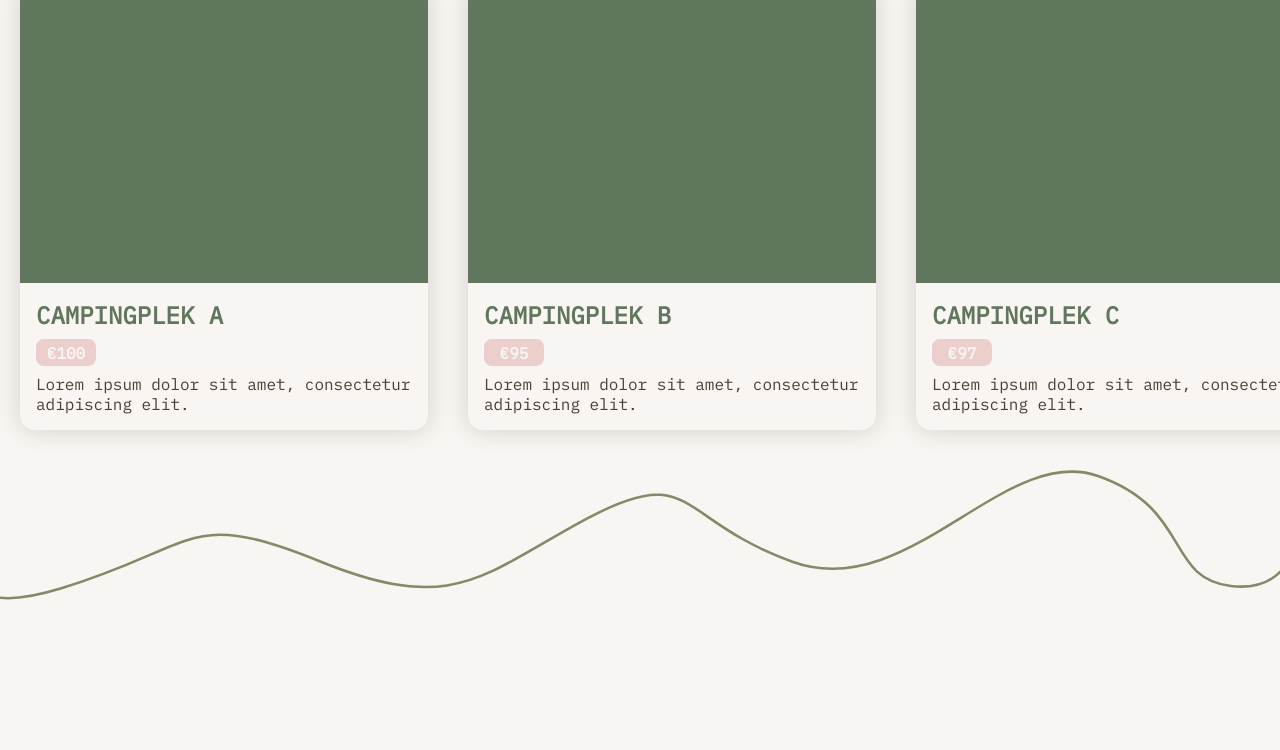
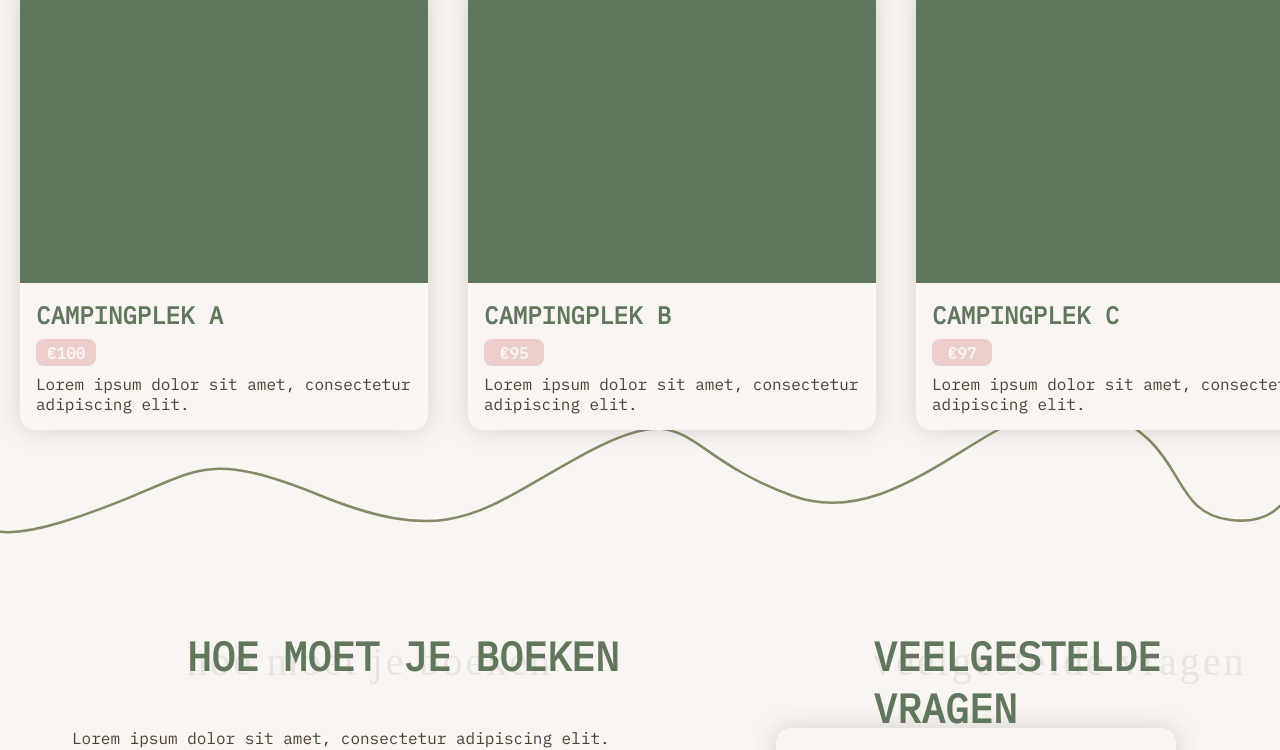
Before and after one commit to LaulensW/BertsBoerenCamping, a React (Vite) app in the folder BertsBoerenCamping/: page / in a window 1280 px wide. Shown: the part 954-1704 px from the top of the page. Built offline with nearby package versions, Linux system fonts and the light colour scheme.

Commit message:
svg bij campingplekken

```diff
--- a/BertsBoerenCamping/src/Views/Home.jsx
+++ b/BertsBoerenCamping/src/Views/Home.jsx
@@ -5,7 +5,6 @@ import Campingplekken from '../components/Campingplekken';
 import BoekenInfo from '../components/BoekenInfo';
 import FAQs from '../components/FAQs';
 import Reviews from '../components/Reviews';
-import CampingWave from '../assets/campingplek-wave.svg';
 
 const Home = () => {
   return (
@@ -15,7 +14,6 @@ const Home = () => {
     </Layout>
     < CallToAction />
     < Campingplekken />
-      <img src={CampingWave}  alt='campingwave' className='campingwave' width='100%'/>
     < BoekenInfo />
     < FAQs />
     < Reviews />
--- a/BertsBoerenCamping/src/components/Campingplekken.css
+++ b/BertsBoerenCamping/src/components/Campingplekken.css
@@ -23,6 +23,7 @@
 }
 .campeerplek{
     border-radius: 15px;
+    background-color: var(--neutral-color);
     display: inline-flex;
     flex-direction: column;
     margin: 24px 20px 40px 20px;
@@ -67,3 +68,9 @@
 .camping-text{
     margin: 8px 16px 16px 16px;
 }
+.wave{
+    z-index: -10;
+    width: 100%;
+    position: absolute;
+    margin-top: 445px;
+}
--- a/BertsBoerenCamping/src/components/Campingplekken.jsx
+++ b/BertsBoerenCamping/src/components/Campingplekken.jsx
@@ -1,11 +1,13 @@
 import React from 'react';
 import './Campingplekken.css';
+import CampingWave from '../assets/campingplek-wave.svg';
 
 export default function Campingplekken() {
     return (
         <>
             <h3 className="onze-campingplekken">ONZE CAMPINGPLEKKEN</h3>
             <p3 className="onze-campingplekken-cursive">onze campingplekken</p3>
+            <img src={CampingWave}  alt='campingwave' className='wave'/>
             <div className="campingplekken-total">
                 {renderCampingplek("CAMPINGPLEK A", "€100", "Lorem ipsum dolor sit amet, consectetur adipiscing elit.")}
                 {renderCampingplek("CAMPINGPLEK B", "€95", "Lorem ipsum dolor sit amet, consectetur adipiscing elit.")}
@@ -16,6 +18,7 @@ export default function Campingplekken() {
                 {renderCampingplek("CAMPINGPLEK G", "€107", "Nulla aliquam tempor odio, eget viverra nisi posuere sit.")}
                 {renderCampingplek("CAMPINGPLEK H", "€105", "Nulla aliquam tempor odio, eget viverra nisi posuere sit.", "Stroom")}
             </div>
+
         </>
     );
 }
```
